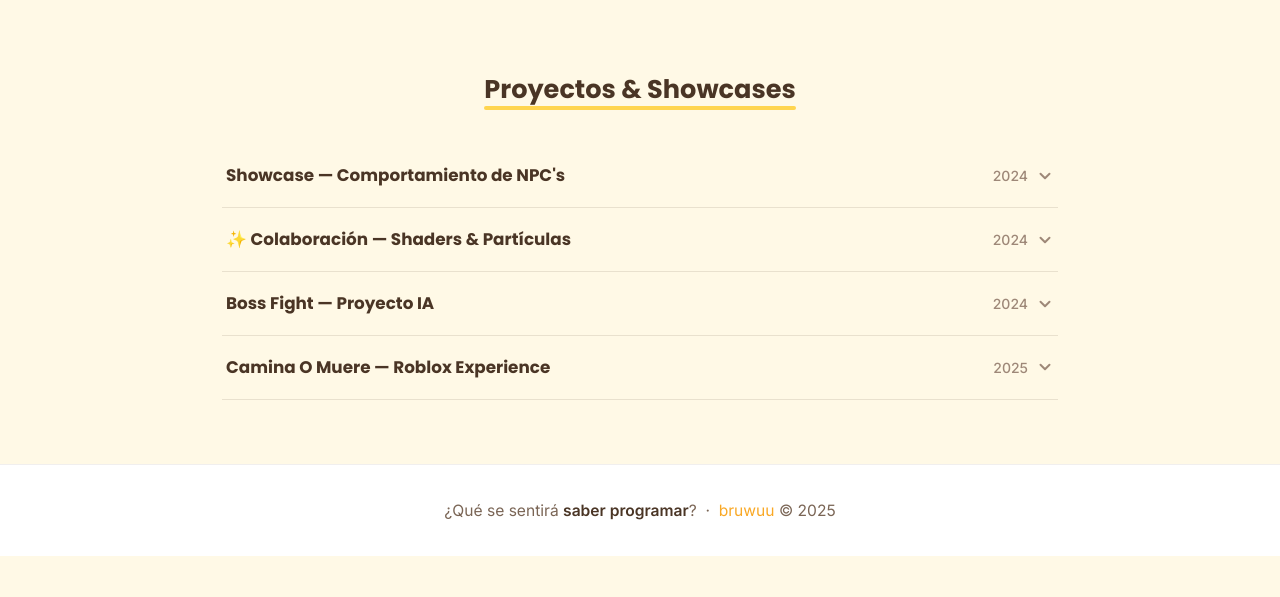
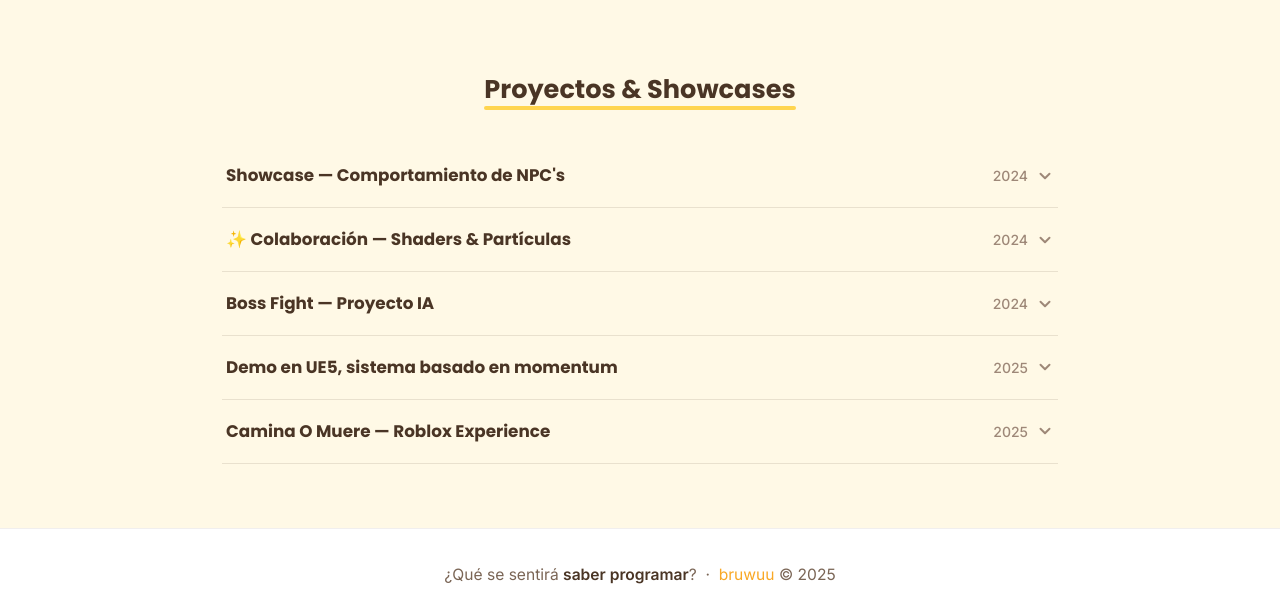
Before and after one commit to bruwwu/PortafolioWeb, an Astro site in the folder portafolio-web-bruwu/: page / in a window 1280 px wide. Shown: the part 623-1220 px from the top of the page. Before the commit the page ends 1179 px from the top, so only its background shows below. Built offline with nearby package versions, Linux system fonts and the light colour scheme; Astro itself is replaced by a stand-in of ours.

Commit message:
Ajuste roblox y video ue5

```diff
--- a/portafolio-web-bruwu/src/pages/index.astro
+++ b/portafolio-web-bruwu/src/pages/index.astro
@@ -28,12 +28,21 @@ const proyectos = [
 		videoUrl: "/images/bossfightShowcase.mp4",
 	},
 	{
+		titulo: "Demo en UE5, sistema basado en momentum",
+		año: 2025,
+		descripcion:
+			"Juego en desarrollo basado en mecánicas de movimiento con momentum.",
+		tags: ["Unreal Engine 5", "Blueprints", "Third Person", "Movement"],
+		videoUrl: "/images/UnrealShowcase.mp4",
+	},
+	{
 		titulo: "Camina O Muere — Roblox Experience",
 		año: 2025,
 		descripcion:
 			"Experiencia para Roblox en desarrollo bajo el estudio kiwi procedural. Inspirada en «The Long Walk». El proyecto ya fue lanzado al publico :D",
 		tags: ["Roblox", "Lua", "Procedural"],
 		imagenUrl: "/images/CaminaOMuere.png",
+		link: "https://www.roblox.com/share?code=b63caaebfceffc4eadc8f2a02309b015&type=ExperienceDetails&stamp=1779918549344",
 	},
 ];
 ---
```
Also changed, not shown: Images/CaminaOMuere.jpeg (added), Images/CaminaOMuere.png (deleted), 1 other file.
